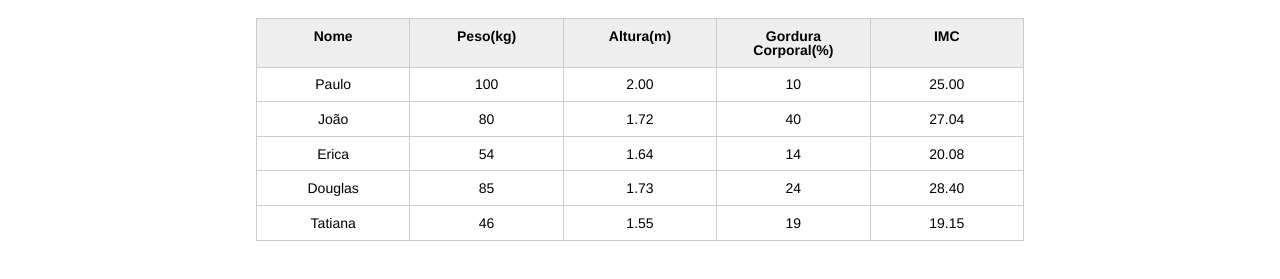
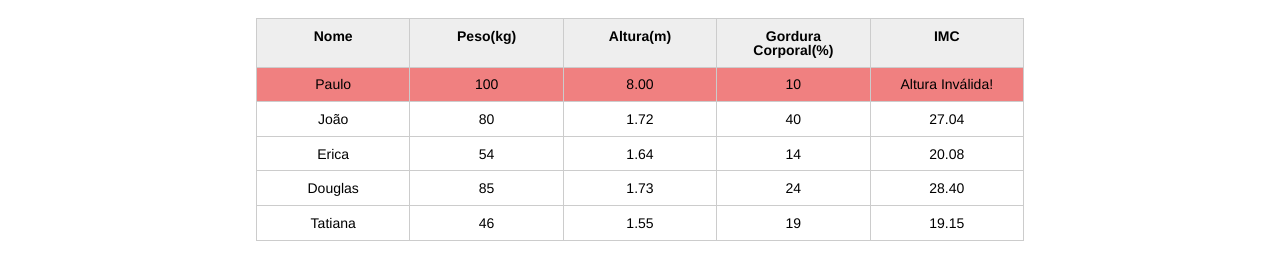
Before and after one commit to ramonmsp/curso-javascript-alura, a plain HTML site: page introducao-javascript/index.html in a window 1280 px wide. Shown: the part 123-402 px from the top of the page. Drawn offline with Linux system fonts and the light colour scheme.

Commit message:
retirando código css do arquivo js

```diff
--- a/introducao-javascript/css/index.css
+++ b/introducao-javascript/css/index.css
@@ -132,3 +132,6 @@ button[disabled=disabled], button:disabled {
 .campo-invalido{
 	border: 1px solid red;
 }
+.paciente-invalido {
+	background-color: lightcoral;
+}
--- a/introducao-javascript/index.html
+++ b/introducao-javascript/index.html
@@ -32,7 +32,7 @@
 						<tr class="paciente" id="primeiro-paciente">
 							<td class="info-nome">Paulo</td>
 							<td class="info-peso">100</td>
-							<td class="info-altura">2.00</td>
+							<td class="info-altura">8.00</td>
 							<td class="info-gordura">10</td>
 							<td class="info-imc">0</td>
 						</tr>
--- a/introducao-javascript/js/principal.js
+++ b/introducao-javascript/js/principal.js
@@ -22,12 +22,14 @@ for (var i = 0 ; i < pacientes.length ; i++){
         console.log("Peso Inválido!");
         pesoEhValido = false;
         tdImc.textContent = "Peso Inválido!"
+        paciente.classList.add="paciente-invalido"
     }
 
     if (altura < 0 || altura > 3.00){
         console.log("Altura Inválida!");
         alturaEhValida = false;
         tdImc.textContent = "Altura Inválida!"
+        paciente.classList.add("paciente-invalido")
     }
 
     if (alturaEhValida && pesoEhValido){
```
